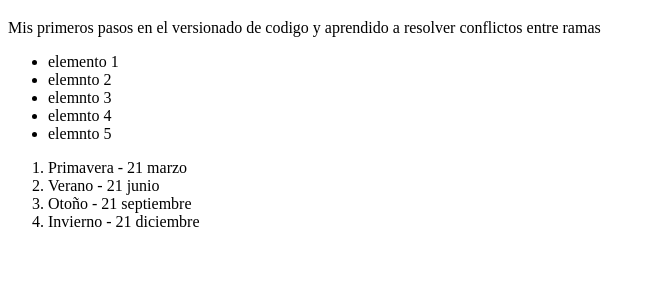
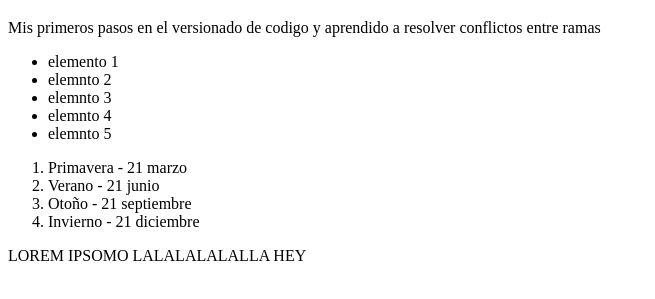
Before and after one commit to NancyMayek/youtube-git, a plain HTML site: page index.html in a window 1280 px wide. Shown: the part 61-360 px from the top of the page, without its empty margins (0-655 px from the left). Drawn offline with Linux system fonts and the light colour scheme.

Commit message:
Agregannfo parrafos

```diff
--- a/index.html
+++ b/index.html
@@ -22,6 +22,10 @@
         <li>Otoño - 21 septiembre</li>
         <li>Invierno - 21 diciembre</li>
     </ol>
+    <p>
+        LOREM IPSOMO LALALALALALLA
+        HEY
+    </p>
     <script src="index.js"></script>
 </body>
 </html>
```
